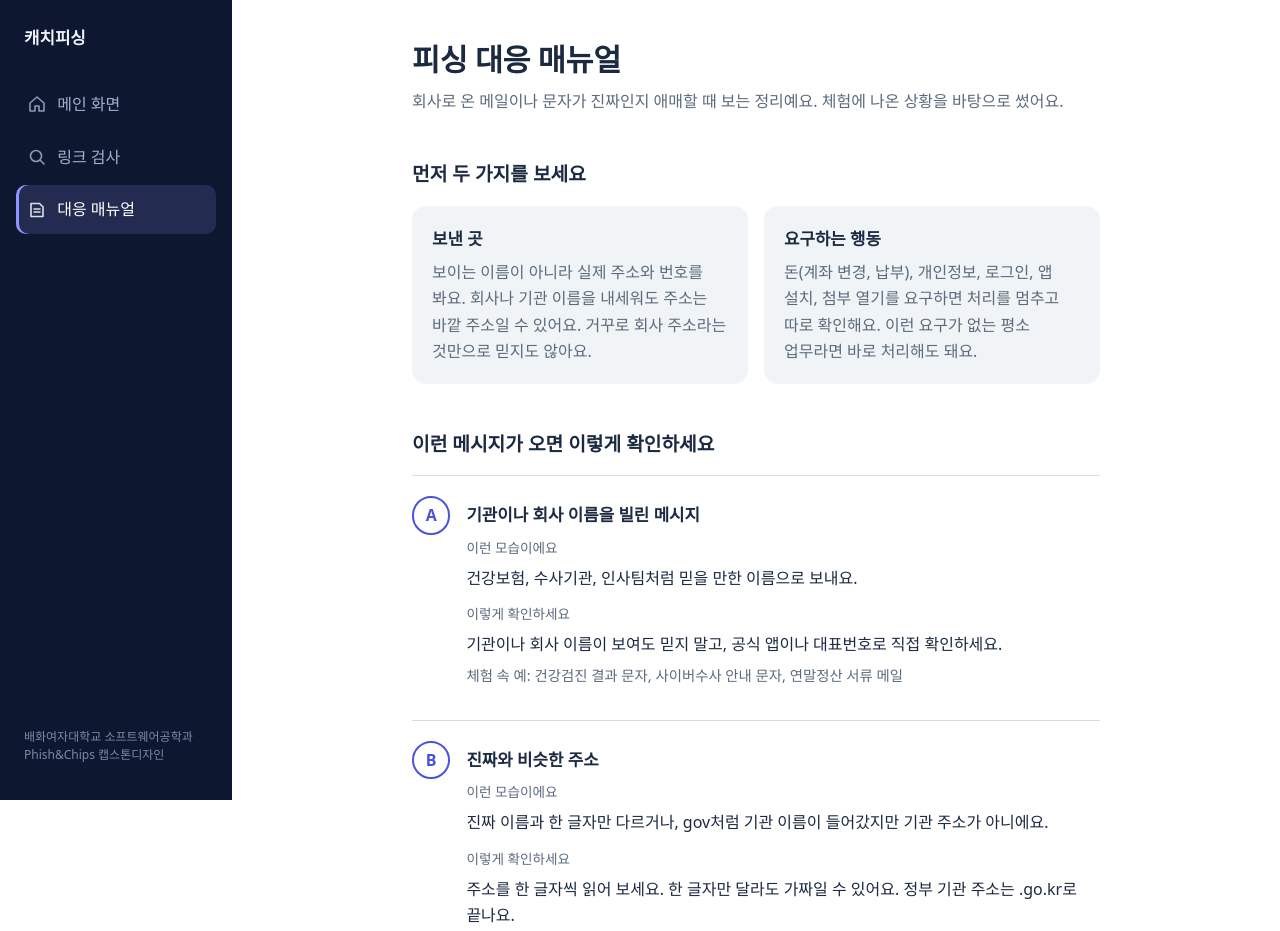
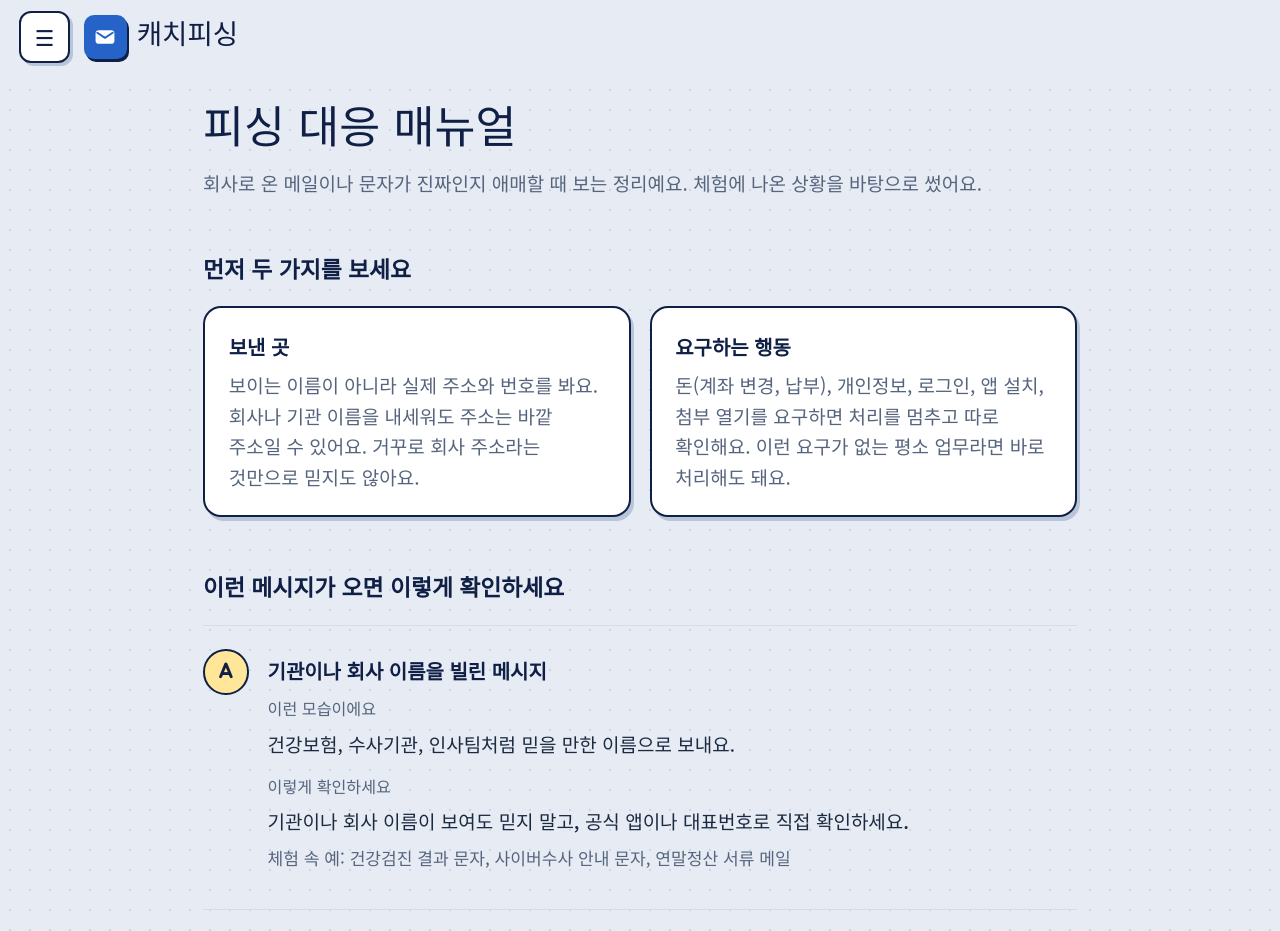
Before and after one commit to mandoo-roid/CatchPhish, a plain HTML site: page frontend/manual.html in a window 1280 px wide. Shown: the top 931 px of the page. Drawn offline with Linux system fonts and the light colour scheme; a web font is replaced by a local one.

Commit message:
[A] 대응 매뉴얼 화면 테마 맞춤

```diff
--- a/frontend/manual.html
+++ b/frontend/manual.html
@@ -6,26 +6,76 @@
 <title>캐치피싱 대응 매뉴얼</title>
 <link rel="preconnect" href="https://fonts.googleapis.com">
 <link rel="preconnect" href="https://fonts.gstatic.com" crossorigin>
-<link href="https://fonts.googleapis.com/css2?family=IBM+Plex+Sans+KR:wght@400;500;700&display=swap" rel="stylesheet">
+<link href="https://fonts.googleapis.com/css2?family=IBM+Plex+Mono:wght@400;500&family=Jua&family=Noto+Sans+KR:wght@400;500;700;900&display=swap" rel="stylesheet">
 <style>
+/* ===== 포스터 테마 (A 11/19, 포스터 2장 색·글꼴·카드 모양을 사이트에 옮김) =====
+   색: 포스터 파일에서 뽑은 값 (A 개인 메모 5번). 글꼴: 제목 주아체(Jua), 본문 본고딕(Noto Sans KR), 둘 다 OFL (B 11/16)
+   카드: 흰 바탕 + 남색 두꺼운 테두리 + 오른쪽 아래 진한 그림자 (포스터 "이런 걸 할 수 있어요" 카드) */
+:root {
+  color-scheme: light;
+  --bg: #E7ECF4; --dot: #CBD5E5; --paper: #FFFFFF; --field: #F2F5FA; --line: #D3DCEA;
+  --navy: #0F1F45; --ink: #1B2A41; --muted: #56657D; --blue: #2563C9; --blue-soft: #E3ECFA; --circle: #CFDCF0;
+  --point: #FFE699; --mascot: #3B7BE0; --shadow: #B8C4D8;
+  --danger: #C62828; --danger-soft: #FDECEC; --caution: #8A5A00; --caution-soft: #FFF3D1; --safe: #1E7A4E; --safe-soft: #E3F4EA;
+  --title: "Jua", "Noto Sans KR", "Apple SD Gothic Neo", "Malgun Gothic", sans-serif;
+  --sans: "Noto Sans KR", "Apple SD Gothic Neo", "Malgun Gothic", system-ui, sans-serif;
+  --r-card: 22px; --r-btn: 14px; --bw: 2.5px;
+  box-sizing: border-box;
+  padding-top: env(safe-area-inset-top, 0px);
+  padding-bottom: env(safe-area-inset-bottom, 0px);
+}
+*, *::before, *::after { box-sizing: inherit; }
+html { scroll-padding-top: env(safe-area-inset-top, 0px); height: 100%; font-size: 17px; }
+@media (min-width: 56rem) { html { font-size: 19px; } }
+body { margin: 0; min-height: 100%; color: var(--ink); font-family: var(--sans); font-size: 1rem; line-height: 1.6;
+  word-break: keep-all; overflow-wrap: anywhere;
+  background: var(--bg) radial-gradient(var(--dot) 1.3px, transparent 1.5px) 0 0 / 20px 20px; }
+button, input, textarea { font: inherit; color: inherit; }
+button { cursor: pointer; }
+:focus-visible { outline: 3px solid var(--blue); outline-offset: 3px; }
+[hidden] { display: none !important; }
+h1, h2, h3, p { margin: 0; }
+@media (prefers-reduced-motion: reduce) { *, *::before, *::after { animation: none !important; transition: none !important; } }
+
+/* 머리줄과 메뉴 */
+.top { position: sticky; top: 0; z-index: 20; display: flex; align-items: center; gap: .7rem;
+  padding: .6rem 1rem; padding-top: calc(.6rem + env(safe-area-inset-top, 0px));
+  background: color-mix(in srgb, var(--bg) 88%, transparent); backdrop-filter: blur(6px); }
+body::before { content: ""; position: fixed; inset: 0 0 auto; height: env(safe-area-inset-top, 0px); z-index: 21; background: var(--bg); }
+.menu-btn { width: 2.7rem; height: 2.7rem; border-radius: 12px; border: var(--bw) solid var(--navy); background: var(--paper);
+  box-shadow: 3px 3px 0 var(--shadow); font-size: 1.15rem; line-height: 1; color: var(--navy); }
+.logo { display: inline-flex; align-items: center; gap: .5rem; text-decoration: none; color: var(--navy); font-family: var(--title); font-size: 1.45rem; line-height: 1; }
+.logo .app { width: 2.3rem; height: 2.3rem; border-radius: 10px; background: var(--blue); display: grid; place-items: center; box-shadow: 2px 3px 0 var(--navy); }
+.side { position: fixed; z-index: 30; inset: 0 auto 0 0; width: min(80vw, 17rem); background: var(--paper); border-right: var(--bw) solid var(--navy);
+  padding: calc(1rem + env(safe-area-inset-top, 0px)) 1rem 1rem; transform: translateX(-105%); transition: transform .2s; display: flex; flex-direction: column; gap: .3rem; }
+.side.open { transform: none; box-shadow: 0 0 0 100vmax rgba(15, 31, 69, .4); }
+.side a { display: block; padding: .75rem .9rem; border-radius: 12px; color: var(--ink); text-decoration: none; font-weight: 500; }
+.side a:hover { background: var(--blue-soft); }
+.side .side-head { font-family: var(--title); font-size: 1.2rem; color: var(--navy); padding: .2rem .9rem .5rem; }
+.main { padding: 1rem 1rem 2.5rem; max-width: 72rem; margin: 0 auto; }
+main:focus { outline: none; }
+
+/* 공통 조각 */
+.card { background: var(--paper); border: var(--bw) solid var(--navy); border-radius: var(--r-card); box-shadow: 6px 7px 0 var(--shadow); }
+.h-sec { font-family: var(--title); font-weight: 400; font-size: clamp(1.5rem, 1.2rem + 1.2vw, 2rem); color: var(--navy); line-height: 1.25; }
+.band { background: linear-gradient(transparent 46%, var(--point) 46%, var(--point) 92%, transparent 92%); }
+.num { width: 2.6rem; height: 2.6rem; border-radius: 50%; background: var(--point); border: var(--bw) solid var(--navy); color: var(--navy);
+  display: grid; place-items: center; font-family: var(--title); font-size: 1.35rem; line-height: 1; flex: none; }
+.chip { display: inline-flex; align-items: center; border: var(--bw) solid var(--navy); background: var(--paper); border-radius: 999px; padding: .3rem 1rem;
+  font-weight: 700; color: var(--navy); font-size: .92rem; }
+.btn { display: inline-flex; align-items: center; justify-content: center; gap: .4rem; border: var(--bw) solid var(--navy); border-radius: var(--r-btn);
+  padding: .8rem 1.5rem; background: var(--blue); color: #fff; font-weight: 700; text-decoration: none; box-shadow: 4px 4px 0 var(--navy); transition: transform .08s, box-shadow .08s; }
+.btn:active:not(:disabled) { transform: translate(3px, 3px); box-shadow: 1px 1px 0 var(--navy); }
+.btn.sub { background: var(--paper); color: var(--navy); }
+.btn:disabled { opacity: .4; cursor: not-allowed; }
+
+/* ===== 이 화면 원래 스타일 (B·A, 색 이름은 테마 값을 그대로 씀) ===== */
 /* 피싱 대응 매뉴얼 (B 11/02 초안, 내용은 시나리오 해설·사례조사 4유형·맞춤 팁 문장에서 가져옴)
    하는 일: 체험에서 배운 판단 기준(보낸 곳, 요구하는 행동)과 유형 4가지별 확인 방법을 한 화면에 정리한다
    이유: 체험을 마친 뒤나 실제로 애매한 메시지를 받았을 때 다시 찾아볼 곳이 있어야 해서
    참고: 역할 분담상 매뉴얼 내용은 C 담당. 이 파일은 사이드 바·화면 틀과 내용 초안이라 C가 고쳐 확정한다
    11/02 B: 맨 아래에 "경찰청 피싱 대응 매뉴얼" 상자를 따로 추가 (위 내용은 그대로)
    11/03 B: 그 상자 안에 "이미 피해를 입었다면"과 "금융감독원 보이스피싱 10계명"을 추가 (토스뱅크 글의 경찰청·금융감독원 자료) */
-:root {
-  color-scheme: light;
-  --ink: #1B2A41; --muted: #5B6B7D; --paper: #FFFFFF; --field: #F1F4F7; --line: #D5DDE3; --accent: #4B53D6; --focus: #2457C5;
-  --sans: "IBM Plex Sans KR", "Apple SD Gothic Neo", "Malgun Gothic", system-ui, sans-serif;
-}
-@media (prefers-color-scheme: dark) {
-  :root { color-scheme: dark; --ink: #E6ECF2; --muted: #9AA8B6; --paper: #12181F; --field: #1C242D; --line: #2E3A46; --accent: #A8AEFF; --focus: #8DB2FF; }
-}
-* { box-sizing: border-box; }
-body { margin: 0; background: var(--paper); color: var(--ink); font-family: var(--sans); font-size: 16px; line-height: 1.65;
-  padding-bottom: env(safe-area-inset-bottom, 0px); }
-main { max-width: 46rem; margin: 0 auto; padding: 2.5rem 1.5rem 4rem; word-break: keep-all; overflow-wrap: anywhere; }
 h1 { font-size: 1.9rem; line-height: 1.3; margin: 0 0 .5rem; letter-spacing: -0.01em; }
 .lead { color: var(--muted); margin: 0 0 2.5rem; }
 h2 { font-size: 1.2rem; margin: 2.75rem 0 1rem; }
@@ -66,7 +116,6 @@ p { margin: 0 0 .75rem; }
 .official li { display: grid; grid-template-columns: 1.4rem minmax(0, 1fr); gap: .5rem; align-items: start; }
 .official li svg { margin-top: .2rem; }
 .official li svg * { stroke: #1F4E8C; }
-@media (prefers-color-scheme: dark) { .official li svg * { stroke: #8DB2FF; } }
 .official li small { display: block; color: var(--muted); font-size: .85rem; }
 .official .src { margin: 0; padding: .9rem 1.4rem; background: var(--field); font-size: .8rem; color: var(--muted); }
 /* 피해를 입었다면 · 10계명 (B 11/03 추가, 토스뱅크 글의 경찰청·금융감독원 자료 정리) */
@@ -92,60 +141,45 @@ p { margin: 0 0 .75rem; }
   display: grid; place-items: center; font-size: .8rem; font-weight: 700; margin-top: .1rem; }
 .official ol.ten li small { display: block; color: var(--muted); font-size: .85rem; }
 .official .src + .src { padding-top: 0; }
-@media (prefers-color-scheme: dark) {
-  .official .band { background: #18263A; }
-  .official .band h3, .official .call b { color: #8DB2FF; }
-  .official .band.band-title { background: #1F4E8C; }
-  .official .band.band-title h3 { color: #FFFFFF; }
-  .official ol.ten li::before { background: #2D5A9A; }
-}
-/* 사이드 바 (B 11/02): 링크 검사·대응 매뉴얼 화면 왼쪽 메뉴
-   하는 일: 메인 화면, 링크 검사, 대응 매뉴얼로 바로 갈 수 있는 세로 메뉴를 왼쪽에 고정한다
-   이유: 체험이 아닌 화면끼리 오갈 때 매번 첫 화면으로 돌아가지 않게 하려고 (메인 화면에는 넣지 않음)
-   참고: 폭이 좁은 화면(폰)에서는 위쪽 가로 메뉴로 바뀐다 */
-.side { position: fixed; inset: 0 auto 0 0; width: 14.5rem; background: #0E1730; color: #EEF1FA; display: flex; flex-direction: column;
-  padding: calc(1.5rem + env(safe-area-inset-top, 0px)) 1rem 1.5rem; z-index: 10; }
-.side .brand { display: flex; align-items: center; gap: .55rem; color: inherit; text-decoration: none; font-weight: 700; font-size: 1.05rem; padding: 0 .5rem 1.75rem; }
-.side .brand img { flex: none; height: 1.75rem; width: auto; }
-.side nav { display: flex; flex-direction: column; gap: .25rem; }
-.side nav a { display: flex; align-items: center; gap: .7rem; color: #A5B0CC; text-decoration: none; padding: .7rem .75rem; border-radius: 10px; font-weight: 500; }
-.side nav a svg { flex: none; opacity: .85; }
-.side nav a:hover { background: rgba(255,255,255,.06); color: #EEF1FA; }
-.side nav a[aria-current="page"] { background: rgba(142,150,255,.16); color: #FFFFFF; box-shadow: inset 3px 0 0 #8E96FF; }
-.side nav a:focus-visible, .side .brand:focus-visible { outline: 3px solid #8E96FF; outline-offset: 2px; }
-.side .foot { margin-top: auto; font-size: .75rem; color: #7E89A8; padding: 0 .5rem; line-height: 1.5; }
-.with-side { margin-left: 14.5rem; }
-@media (max-width: 54rem) {
-  .side { position: sticky; top: 0; inset: auto; width: auto; flex-direction: row; align-items: center; gap: .5rem;
-    padding: calc(.6rem + env(safe-area-inset-top, 0px)) .75rem .6rem; overflow-x: auto; }
-  .side .brand { padding: 0 .5rem 0 0; font-size: .95rem; }
-  .side .brand span { display: inline; }
-  .side nav { flex-direction: row; }
-  .side nav a { padding: .5rem .6rem; white-space: nowrap; font-size: .9rem; }
-  .side nav a svg { display: none; }
-  .side nav a[aria-current="page"] { box-shadow: inset 0 -3px 0 #8E96FF; }
-  .side .foot { display: none; }
-  .with-side { margin-left: 0; }
-}
+
+/* ===== 포스터 테마를 차분하게 (A 11/20) =====
+   하는 일: 첫 화면·체험과 같은 바탕·글꼴·남색 테두리를 쓰되, 마스코트와 장식은 빼고 그림자를 얕게 한다
+   이유: 한 작품처럼 보이게 하면서, 실제로 쓰는 도구 화면(링크 검사, 매뉴얼, 관리자)은 믿음이 가게 */
+:root { --mono: "IBM Plex Mono", ui-monospace, "SFMono-Regular", Consolas, monospace; --focus: var(--blue); --accent: var(--blue); }
+main.main { word-break: keep-all; overflow-wrap: anywhere; }
+main h1 { font-family: var(--title); font-weight: 400; color: var(--navy); font-size: clamp(1.8rem, 1.4rem + 1.4vw, 2.4rem); line-height: 1.3; margin: .4rem 0 .5rem; letter-spacing: 0; }
+main h2 { color: var(--navy); }
+.menu-btn { padding: 0; display: grid; place-items: center; }
+.back-btn { color: var(--navy); font-weight: 700; text-decoration: none; display: inline-block; margin-top: .3rem; }
+.soft { background: var(--paper); border: 2px solid var(--navy); border-radius: 18px; box-shadow: 3px 4px 0 var(--shadow); }
+main.main { max-width: 48rem; }
+.look { background: var(--paper); border: 2px solid var(--navy); border-radius: 18px; box-shadow: 3px 4px 0 var(--shadow); }
+.look h3 { color: var(--navy); }
+.type .mark { background: var(--point); border: 2px solid var(--navy); color: var(--navy); font-family: var(--title); font-weight: 400; font-size: 1.15rem; }
+.type h3 { color: var(--navy); }
+.official { border: var(--bw) solid var(--navy); border-radius: 22px; box-shadow: 5px 6px 0 var(--shadow); background: var(--paper); }
+.official > header, .official .band.band-title { background: var(--navy); border-bottom-color: var(--point); }
+.official .band { background: var(--blue-soft); }
+.official .band h3, .official .call b { color: var(--navy); }
+.official li svg * { stroke: var(--blue); }
+.official ol.ten li::before { background: var(--blue); }
+.next a { background: var(--paper); border: 2px solid var(--navy); border-radius: var(--r-btn); color: var(--navy); font-weight: 700; box-shadow: 3px 3px 0 var(--shadow); }
+.next a.main { background: var(--blue); color: #fff; border-color: var(--navy); box-shadow: 3px 3px 0 var(--navy); }
 </style>
 </head>
 <body>
-<!-- 사이드 바 (B 11/02). aria-current="page"는 지금 보고 있는 화면에만 붙인다 -->
-<aside class="side">
-  <a class="brand" href="/" aria-label="캐치피싱 메인 화면">
-    <!-- 로고 자리 (B 11/02): 확정 로고를 frontend/img/에 올리면 바로 아래 줄의 주석 표시(앞뒤 기호)를 지우고 파일 이름을 맞춰요 -->
-    <!-- <img src="/img/logo.svg" alt=""> -->
-    <span>캐치피싱</span>
-  </a>
-  <nav aria-label="메뉴">
-    <a href="/" data-nav="home"><svg width="18" height="18" viewBox="0 0 18 18" aria-hidden="true"><path d="M2 8l7-6 7 6v8H11v-5H7v5H2z" fill="none" stroke="currentColor" stroke-width="1.6" stroke-linejoin="round"/></svg>메인 화면</a>
-    <a href="/check" data-nav="check"><svg width="18" height="18" viewBox="0 0 18 18" aria-hidden="true"><circle cx="8" cy="8" r="5.5" fill="none" stroke="currentColor" stroke-width="1.6"/><path d="M12 12l4 4" stroke="currentColor" stroke-width="1.6" stroke-linecap="round"/></svg>링크 검사</a>
-    <a href="/manual" data-nav="manual" aria-current="page"><svg width="18" height="18" viewBox="0 0 18 18" aria-hidden="true"><path d="M3 2.5h8.5L15 6v9.5H3z" fill="none" stroke="currentColor" stroke-width="1.6" stroke-linejoin="round"/><path d="M6 8h6M6 11h6" stroke="currentColor" stroke-width="1.6" stroke-linecap="round"/></svg>대응 매뉴얼</a>
+<header class="top">
+  <button class="menu-btn" id="menuBtn" aria-label="메뉴 열기" aria-expanded="false" aria-controls="side">☰</button>
+  <a class="logo" href="/"><span class="app"><svg width="24" height="24" viewBox="0 0 28 28" aria-hidden="true"><rect x="3" y="6" width="22" height="16" rx="4" fill="#fff"/><path d="M5 9l9 6 9-6" fill="none" stroke="#2563C9" stroke-width="2.2" stroke-linecap="round" stroke-linejoin="round"/></svg></span>캐치피싱</a>
+</header>
+<nav class="side" id="side" aria-label="메뉴">
+  <p class="side-head">메뉴</p>
+  <a href="/">첫 화면</a>
+  <a href="/check">링크 검사</a>
+  <a href="/manual" aria-current="page">대응 매뉴얼</a>
   </nav>
-  <p class="foot">배화여자대학교 소프트웨어공학과<br>Phish&amp;Chips 캡스톤디자인</p>
-</aside>
-<div class="with-side">
-<main>
+
+<main class="main" id="main">
   <h1>피싱 대응 매뉴얼</h1>
   <p class="lead">회사로 온 메일이나 문자가 진짜인지 애매할 때 보는 정리예요. 체험에 나온 상황을 바탕으로 썼어요.</p>
 
@@ -307,10 +341,19 @@ p { margin: 0 0 .75rem; }
   </section>
 
   <div class="next">
-    <a class="main" href="/game">피싱 대응 체험 시작</a>
+    <a class="main" href="/">피싱 대응 체험 시작</a>
     <a href="/check">의심 링크 검사해 보기</a>
   </div>
 </main>
-</div>
+<script>
+// 하는 일: ☰ 메뉴 열고 닫기 (다른 화면과 같음, A 11/20)
+(() => {
+  const side = document.getElementById("side"), menuBtn = document.getElementById("menuBtn");
+  const setMenu = open => { side.classList.toggle("open", open); menuBtn.setAttribute("aria-expanded", String(open)); };
+  menuBtn.onclick = () => setMenu(!side.classList.contains("open"));
+  document.addEventListener("click", e => { if (side.classList.contains("open") && !side.contains(e.target) && e.target !== menuBtn) setMenu(false); });
+  document.addEventListener("keydown", e => { if (e.key === "Escape") setMenu(false); });
+})();
+</script>
 </body>
 </html>
```
